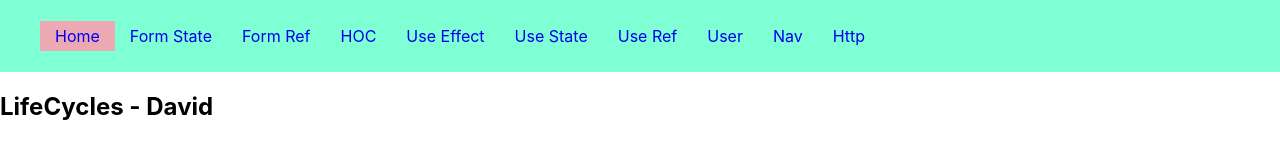
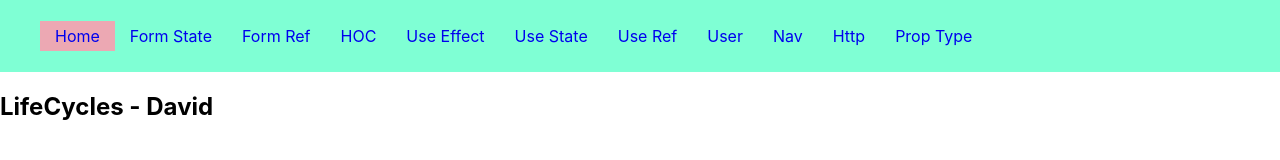
Before and after one commit to paravathmuhsin/react-basics, a React (Create React App) app: page / in a window 1280 px wide. Shown: the top 160 px of the page. Built offline with nearby package versions, Linux system fonts and the light colour scheme.

Commit message:
prop type

```diff
--- a/src/App.js
+++ b/src/App.js
@@ -35,6 +35,7 @@ const User = lazy(() => import("./User"));
 const Navigation = lazy(() => import("./Navigation"));
 const FormState = lazy(() => import("./FormState"));
 const HTTP = lazy(() => import("./HTTP"));
+const PropTypeComp = lazy(() => import("./PropTypeComp"));
 
 const appRouters = createBrowserRouter([
   {
@@ -89,6 +90,10 @@ const appRouters = createBrowserRouter([
         element: <HTTP />,
       },
       {
+        path: "type",
+        element: <PropTypeComp fname={3} lname={8} />,
+      },
+      {
         path: "*",
         element: <h2>404 - Not Found ---</h2>,
       },
--- a/src/Header.js
+++ b/src/Header.js
@@ -86,6 +86,14 @@ const Header = () => {
             Http
           </NavLink>
         </li>
+        <li>
+          <NavLink
+            to="/type"
+            className={({ isActive }) => (isActive ? "active" : "")}
+          >
+            Prop Type
+          </NavLink>
+        </li>
       </ul>
     </div>
   );
--- /dev/null
+++ b/src/PropTypeComp.js
@@ -0,0 +1,13 @@
+import React from "react";
+import PropTypes from "prop-types";
+
+const PropTypeComp = ({ fname, lname }) => {
+  return <div>PropTypeComp - {fname + lname}</div>;
+};
+
+PropTypeComp.propTypes = {
+  fname: PropTypes.string.isRequired,
+  lname: PropTypes.string.isRequired,
+};
+
+export default PropTypeComp;
```
